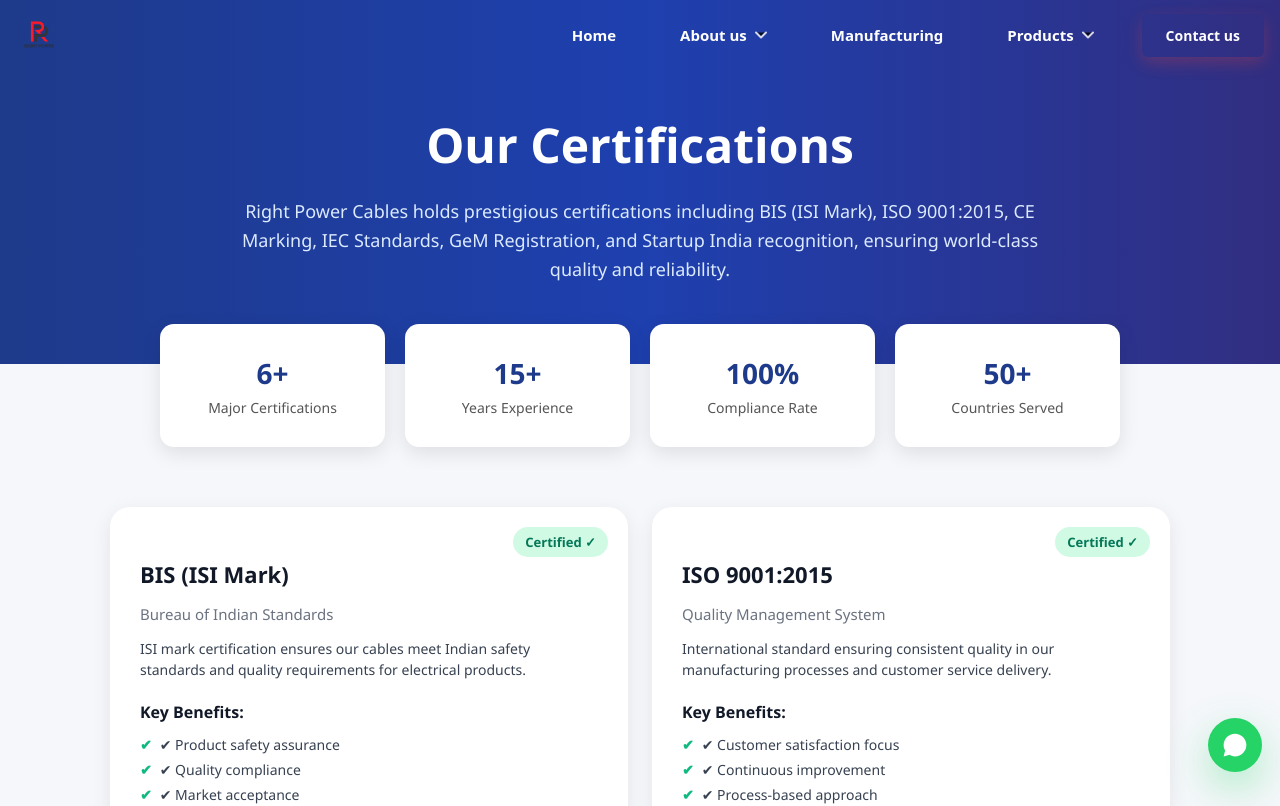
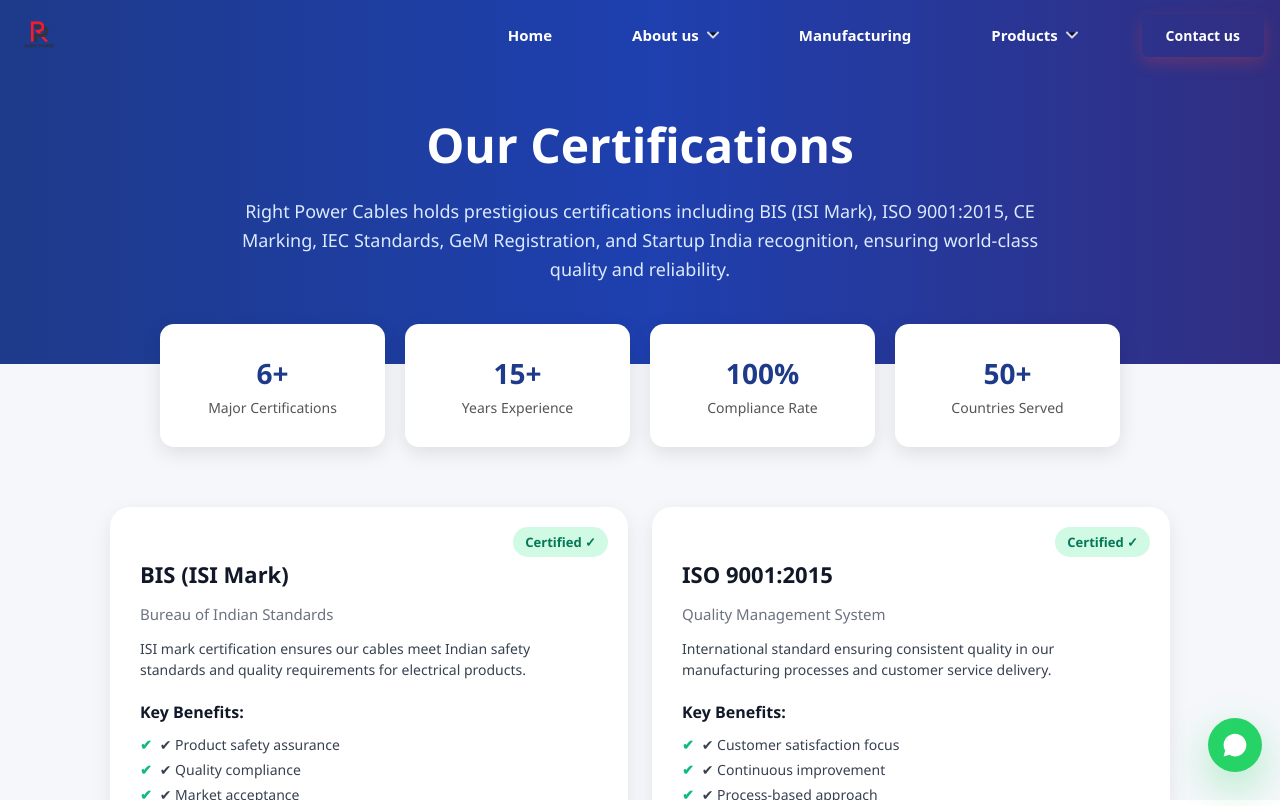
Before and after one commit to ayushRajak19/Right-cables, a React (Vite) app: page /#/certification in a window 1280 px wide. Shown: the top 806 px of the page. Built offline with nearby package versions, Linux system fonts and the light colour scheme.

Commit message:
Update Navbar.css

```diff
--- a/src/Components/Navbar/Navbar.css
+++ b/src/Components/Navbar/Navbar.css
@@ -15,12 +15,14 @@
   margin: 0;
   padding: 0 !important;
   font-family: -apple-system, BlinkMacSystemFont, 'Segoe UI', Roboto, sans-serif;
+  overflow-x: hidden;
 }
 
 body.nav-open {
   overflow: hidden;
 }
 
+/* ========= Transparent Navbar ========= */
 /* ========= Transparent Navbar ========= */
 .navbar {
   position: fixed;
@@ -31,7 +33,8 @@
   background: transparent !important;
   border: none !important;
   box-shadow: none !important;
-  z-index: 1000;
+ z-index: 1000;
+z-index: 2000;   /* ensure navbar (hamburger + links) stays above hero video */
 }
 
 /* ========= Container ========= */
@@ -42,8 +45,10 @@
   height: 100%;
   max-width: 1500px;
   margin: 0 auto;
-  padding: 0 1rem;
+  padding: 0 1rem;   /* keeps space left/right */
+  width: 100%;       /* ✅ makes sure hamburger isn’t cut off */
 }
+
 
 /* ========= Logo Button ========= */
 .navbar-logo {
@@ -67,12 +72,17 @@
 
 /* ========= Navigation Links ========= */
 .navbar-links {
+  top: var(--nav-height);
+  left: 0;
+  right:0;
+
+
   display: flex;
   align-items: center;
   list-style: none;
   margin: 0;
   padding: 0;
-  gap: 2rem;
+  gap: 3rem;
 }
 
 .navbar-links li {
@@ -342,6 +352,10 @@
   cursor: pointer;
   transition: var(--transition);
   padding: 0;
+
+  /* ✅ ensure it's always visible */
+  margin-right: 10px;   /* add breathing room from right edge */
+  z-index: 2001;        /* above video + hero */
 }
 
 .menu-toggle span {
```
